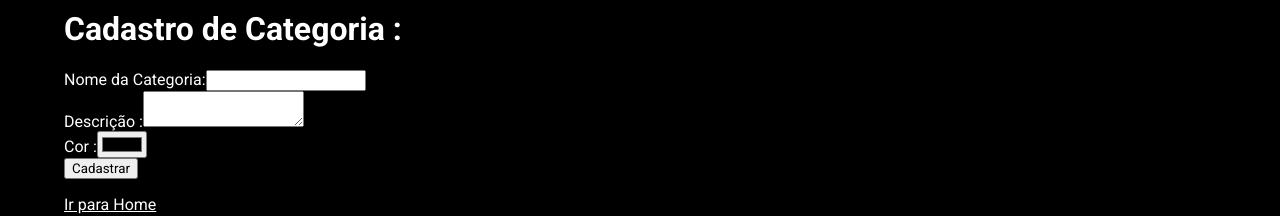
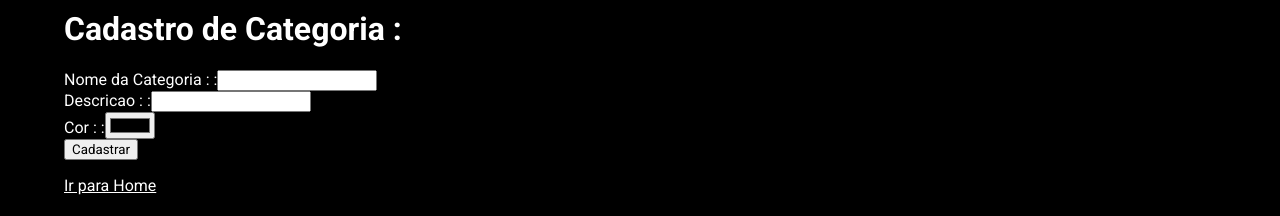
Before and after one commit to prch1/ImersaoReact, a React (Create React App) app: page /cadastro/categoria in a window 1280 px wide. Shown: the part 155-371 px from the top of the page. Built offline with nearby package versions, Linux system fonts and the light colour scheme.

Commit message:
Fim da Aula 3

```diff
--- /dev/null
+++ b/src/components/FormField/index.js
@@ -0,0 +1,20 @@
+import React from "react";
+
+function FormField({label,type,name,value,onChange})
+{
+  return (
+    <div>
+        <label>
+            {label} :
+          <input
+            type={type}
+            name ={name}
+            value ={value}
+            onChange ={onChange}
+          />
+        </label>
+    </div>
+  )
+}
+
+export default FormField;
--- a/src/pages/cadastro/Categoria/index.js
+++ b/src/pages/cadastro/Categoria/index.js
@@ -1,6 +1,7 @@
 import React,{ useState } from 'react';
 import PageBase from '../../../components/PageBase';
 import {Link} from 'react-router-dom';
+import FormField from '../../../components/FormField';
 
 function CadastroCategoria(){
 
@@ -40,20 +41,44 @@
         setValue(valoresIniciais)
        }}>
 
-    <div>
+    <FormField
+      label ="Nome da Categoria :"
+      type="text"
+      name ="nome"
+      value ={values.nome}
+      onChange ={handleChange}
+    />
+
+      <FormField
+      label ="Descricao : "
+      type="textarea"
+      name ="descricao"
+      value ={values.descricao}
+      onChange ={handleChange}
+      />
+
+      <FormField
+            label ="Cor :"
+            type="color"
+            name ="cor"
+            value ={values.cor}
+            onChange ={handleChange}
+        />
+
+
+     {/*<div>
       <label>
           Nome da Categoria:
           <input
           type="text"
           name ="nome"
           value ={values.nome}
-          onChange ={ handleChange}
+          onChange ={handleChange}
           />
       </label>
-    </div>
+     </div>*/}
 
-
-    <div>
+    {/*<div>
       <label>
           Descrição :
           <textarea
@@ -63,9 +88,11 @@
           onChange ={handleChange}
           />
       </label>
-      </div>
+    </div>*/}
 
-      <div>
+
+
+    {/*<div>
       <label>
           Cor :
           <input
@@ -75,10 +102,9 @@
           onChange ={handleChange}
           />
       </label>
-    </div>
+    </div>*/}
 
-
-      <button>
+    <button>
         Cadastrar
       </button>
     </form>
```
